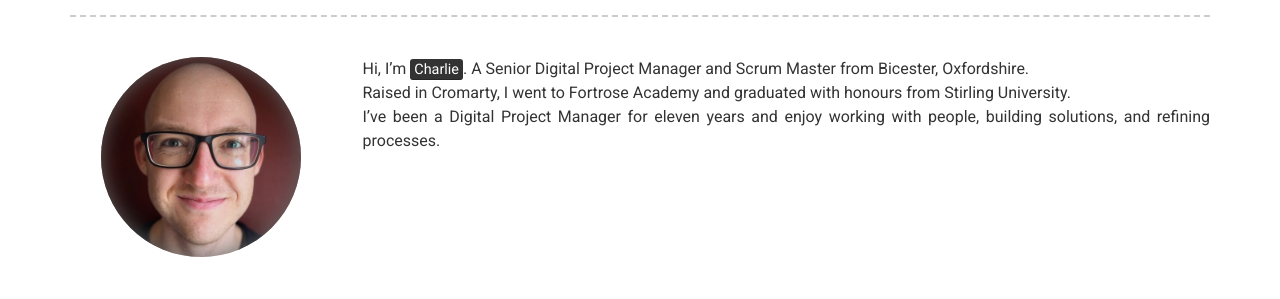
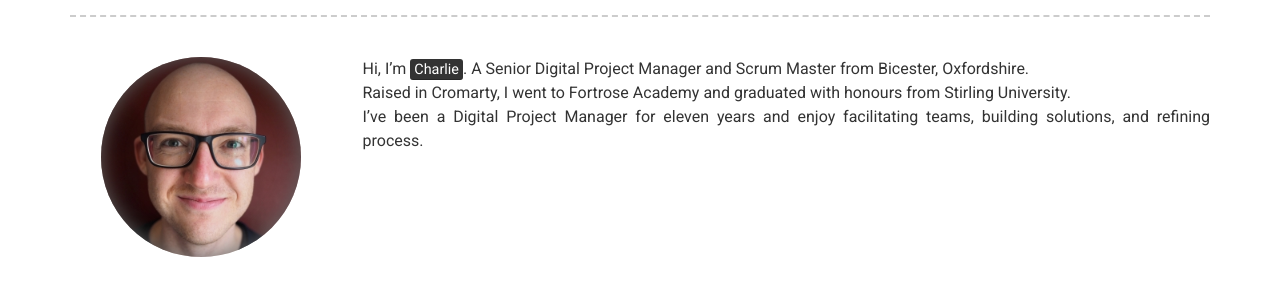
Before and after one commit to csgdavidson/Charlie-Davidson2, a Jekyll site: the page built from index.md, in a window 1280 px wide. Shown: the part 222-521 px from the top of the page. Built offline with Jekyll 4.4.1, drawn with Linux system fonts in a browser that asks for light colours; nearby versions of some CDN libraries.

Commit message:
Update _config.yml

```diff
--- a/_config.yml
+++ b/_config.yml
@@ -20,7 +20,7 @@ about_profile_image: charlie.jpg
 about_content:
   Hi, I'm <mark>Charlie</mark>. A Senior Digital Project Manager and Scrum Master from Bicester, Oxfordshire. <br>
   Raised in Cromarty, I went to Fortrose Academy and graduated with honours from Stirling University. <br>
-  I've been a Digital Project Manager for eleven years and enjoy working with people, building solutions, and refining processes.
+  I've been a Digital Project Manager for eleven years and enjoy facilitating teams, building solutions, and refining process.
 
 # Projects Section
 projects_title: Certifications
```
